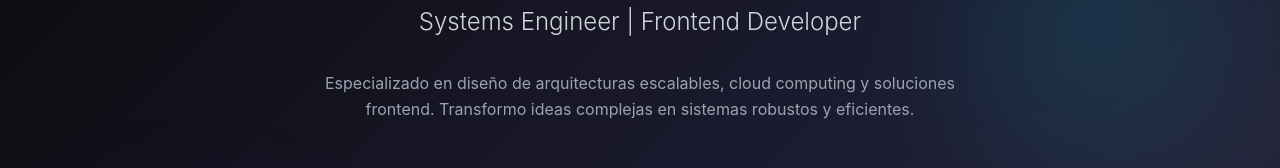
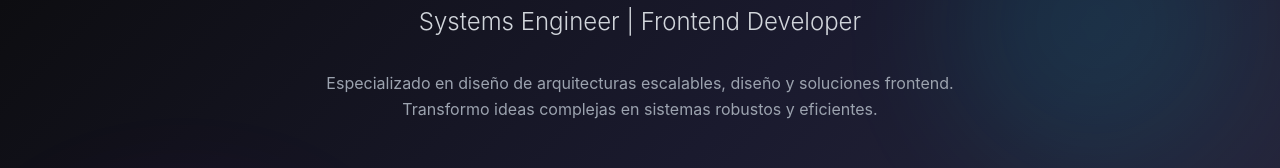
Before and after one commit to JhanCarlosMM/PortaJcM, an Angular app: page / in a window 1280 px wide. Shown: the part 280-448 px from the top of the page. Built offline with nearby package versions, Linux system fonts and the light colour scheme.

Commit message:
Detalles v2.1

```diff
--- a/src/app/components/navbar/navbar.component.ts
+++ b/src/app/components/navbar/navbar.component.ts
@@ -21,7 +21,6 @@ import { RouterModule } from '@angular/router';
             </span>
           </div>
 
-          <!-- Links Desktop -->
           <div class="hidden md:flex items-center gap-8">
             <a
               *ngFor="let link of navLinks()"
@@ -35,7 +34,6 @@ import { RouterModule } from '@angular/router';
             </a>
           </div>
 
-          <!-- Mobile Menu Button -->
           <button
             (click)="toggleMobile()"
             class="md:hidden flex flex-col gap-1.5 w-6 h-6 justify-center"
--- a/src/app/constants/portfolio.constants.ts
+++ b/src/app/constants/portfolio.constants.ts
@@ -69,7 +69,7 @@ export const THEME_COLORS = {
 // URLs de APIs
 export const API_URLs = {
   github: 'https://api.github.com',
-  // Agrega más URLs según sea necesario
+
 };
 
 // Mensajes de validación
--- a/src/app/features/hero/hero.component.ts
+++ b/src/app/features/hero/hero.component.ts
@@ -10,7 +10,7 @@ import { CommonModule } from '@angular/common';
       id="hero"
       class="min-h-screen bg-gradient-cyber flex items-center justify-center pt-20 px-4 overflow-hidden relative"
     >
-      <!-- Animated background elements -->
+
       <div
         class="absolute top-20 right-10 w-72 h-72 bg-neon-cyan/20 rounded-full filter blur-3xl opacity-20 animate-pulse-neon"
       ></div>
@@ -20,7 +20,7 @@ import { CommonModule } from '@angular/common';
       ></div>
 
       <div class="max-w-4xl mx-auto relative z-10">
-        <!-- Main greeting -->
+
         <div class="text-center mb-12">
           <div class="mb-6 inline-block">
             <div
@@ -40,12 +40,12 @@ import { CommonModule } from '@angular/common';
           </p>
 
           <p class="text-gray-400 max-w-2xl mx-auto mb-12 leading-relaxed">
-            Especializado en diseño de arquitecturas escalables, cloud computing y soluciones
+            Especializado en diseño de arquitecturas escalables, diseño y soluciones
             frontend. Transformo ideas complejas en sistemas robustos y eficientes.
           </p>
         </div>
 
-        <!-- Terminal effect section -->
+
         <div class="mb-12 mx-auto max-w-2xl">
           <div class="glass border border-neon-cyan/30 rounded-lg overflow-hidden">
             <div class="bg-cyber-gray/50 px-4 py-3 flex items-center gap-2 border-b border-neon-cyan/20">
@@ -81,7 +81,7 @@ import { CommonModule } from '@angular/common';
           </div>
         </div>
 
-        <!-- CTA Buttons -->
+
         <div class="flex flex-col sm:flex-row gap-4 justify-center items-center">
           <button class="btn-primary group relative overflow-hidden">
             <span class="relative z-10 flex items-center gap-2">
@@ -101,7 +101,7 @@ import { CommonModule } from '@angular/common';
           </button>
         </div>
 
-        <!-- Scroll indicator -->
+
         <div class="absolute bottom-8 left-1/2 -translate-x-1/2 text-center">
           <div class="text-gray-500 text-sm mb-2">Scroll para continuar</div>
           <div class="flex justify-center animate-bounce">
@@ -128,7 +128,7 @@ export class HeroComponent implements OnInit {
   terminalCursor = signal(true);
 
   ngOnInit() {
-    // Cursor blinking effect
+
     setInterval(() => {
       this.terminalCursor.update(v => !v);
     }, 500);
--- a/src/app/features/skills/skills.component.ts
+++ b/src/app/features/skills/skills.component.ts
@@ -12,10 +12,10 @@ type SkillCategory = 'frontend' | 'backend' | 'cloud' | 'devops' | 'tools';
   template: `
     <section id="skills" class="py-20 px-4 md:px-6 bg-gradient-cyber">
       <div class="max-w-6xl mx-auto">
-        <!-- Section Title -->
+
         <h2 class="section-title">Habilidades Técnicas</h2>
 
-        <!-- Tabs/Categories -->
+        <!-- Tabs/Categorias -->
         <div class="flex flex-wrap gap-2 mb-12 justify-center md:justify-start">
           @for (category of categories(); track category.value) {
             <button
--- a/src/app/utils/common.utils.ts
+++ b/src/app/utils/common.utils.ts
@@ -51,7 +51,7 @@ export function isDarkModePreferred(): boolean {
 }
 
 /**
- * Genera slug desde texto
+ * Genera pegar desde texto
  */
 export function slugify(text: string): string {
   return text
```
Also changed, not shown: src/app/features/contact/contact.component.ts (+5 -6 lines), src/app/features/experience/experience.component.ts (+5 -6 lines), src/app/features/projects/projects.component.ts (+4 -5 lines).
